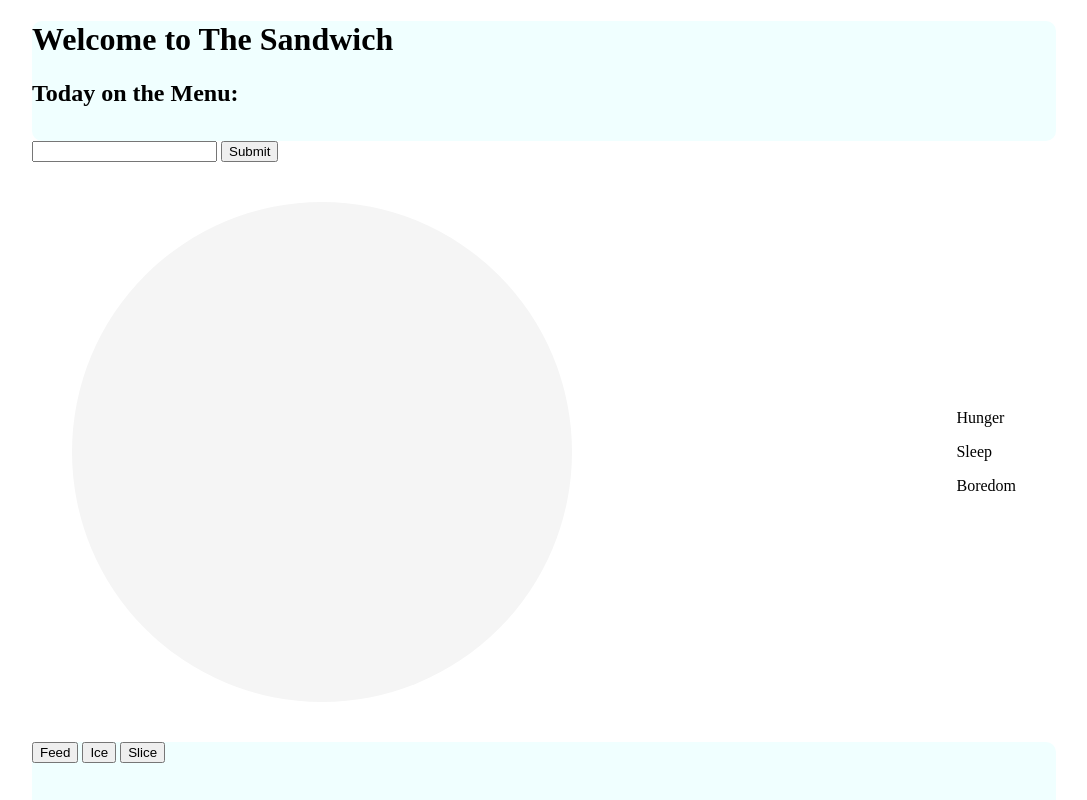
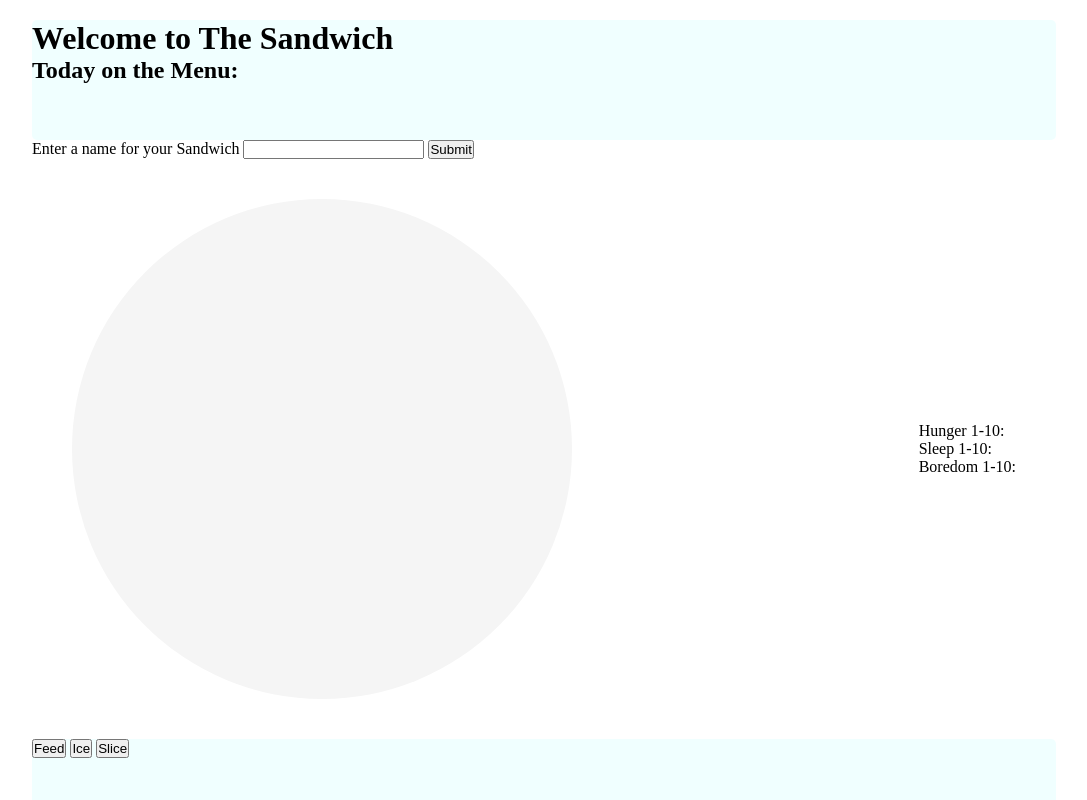
Before and after one commit to jennifergoldberg/Project-Zero-The-Sandwich, a plain HTML site: page index.html in a window 1280 px wide. Shown: the whole page, without its empty margins (96-1183 px from the left). Drawn offline with nearby package versions, Linux system fonts and the light colour scheme.

Commit message:
added html setup for metrics and form, starting js

```diff
--- a/index.html
+++ b/index.html
@@ -25,28 +25,29 @@
         <h2>Today on the Menu:<span id="user-name"></span></h2>
     </header>
 
-    <div class="user-name">
-        <form action="text">
-            <label for=""></label>
-            <input type="text" id="enter-name">
-            <input type="submit" id="submit-name">
-        </form>
+    <div class="form">
+        <label for="enter-sandwich-name">Enter a name for your Sandwich</label>
+        <input id="enter-name" type="text">
+        <input id="submit-name" type="submit" >
     </div>
 
     <main>
         <div id="plate"></div>
+        <div class="sando-img">
+            <div class></div>
+        </div>
         <div class="metrics">
             <div class="meter-feed">
                 <span></span>
-                <p>Hunger</p>
+                <p>Hunger 1-10:<span id="feed-count"></span> </p>
             </div>
             <div class="meter-ice">
                 <span></span>
-                <p>Sleep</p>
+                <p>Sleep 1-10: <span id="ice-count"></span> </p>
             </div>
             <div class="meter-slice">
                 <span></span>
-                <p>Boredom</p>
+                <p>Boredom 1-10: <span id="slice-count"></span></p>
             </div>
         </div>
     </main>
--- a/scripts/playtime.js
+++ b/scripts/playtime.js
@@ -29,9 +29,9 @@
 
     1. make a sandwich class
     2. set name
-    -constructor this.name
-    -name namePrompt()
-    -append it to
+    - this.name
+    - name namePrompt()
+    - append it to
     3. set start game
 
     */
--- a/styles/styles.css
+++ b/styles/styles.css
@@ -1,17 +1,17 @@
 * {
+    padding: 0;
+    margin: auto;
     box-sizing: border-box;
 }
 
 body {
-    padding: 0;
-    margin: auto;
     height: 10vh;
     width: 1024px;
 }
 
 header {
     background-color: azure;
-    border-radius: 10px;
+    border-radius: 5px;
     height: 120px;
     align-items: center;
     margin-top: 20px;
@@ -25,7 +25,8 @@ main {
 
 #plate {
     height: 500px;
-    width: 500px;
+    width: 50vw;
+    max-width: 500px;
     background-color: whitesmoke;
     border-radius: 500px;
     margin: 40px;
@@ -39,8 +40,9 @@ main {
 footer {
     background-color: azure;
     height: 120px;
-    width: 1024px;
-    border-radius: 10px;
+    width: 100vw;
+    max-width: 1024px;
+    border-radius: 5px;
     position: fixed;
     margin-bottom: 20px;
 }
```
Also changed, not shown: 1 other file.
